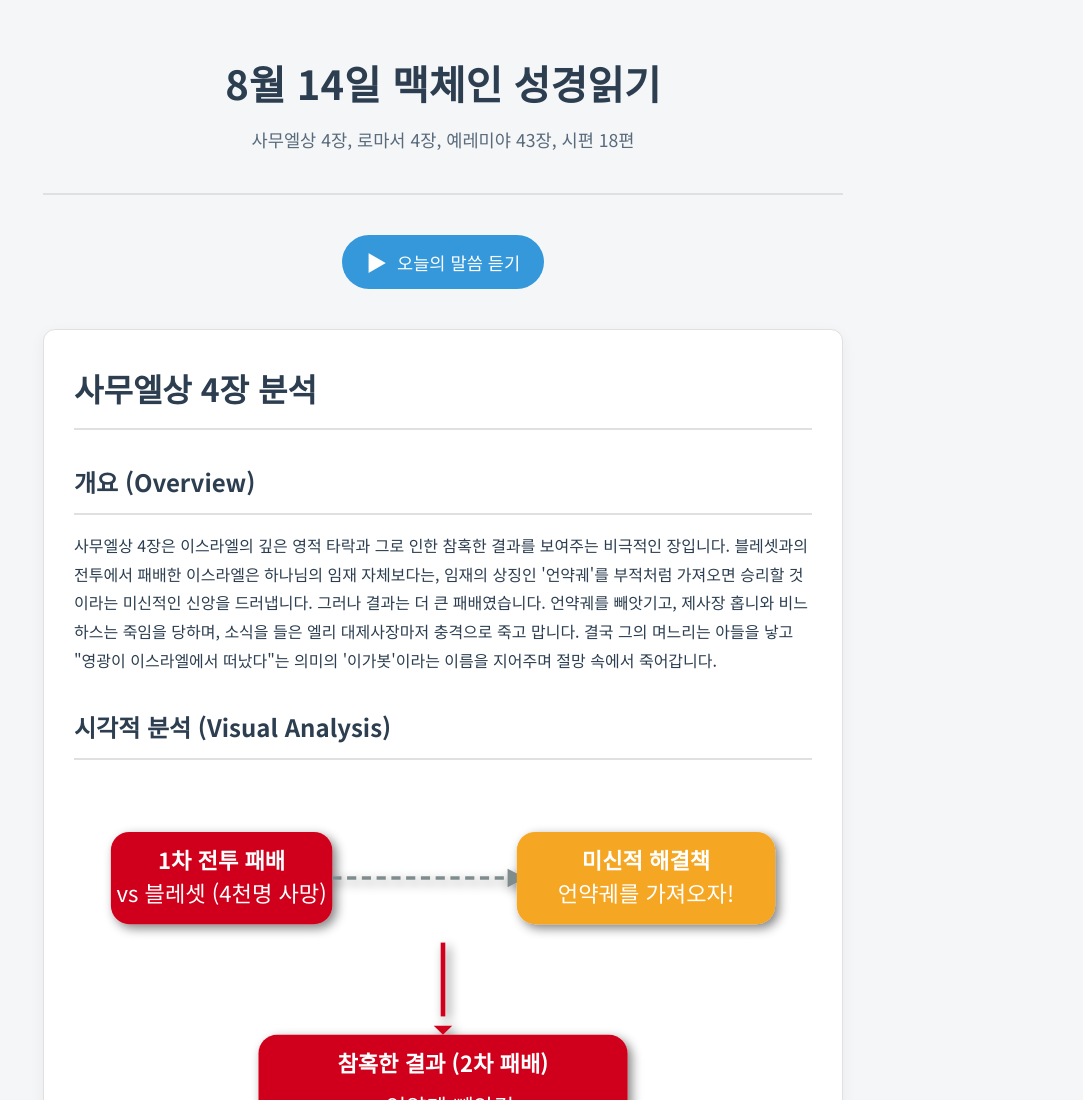
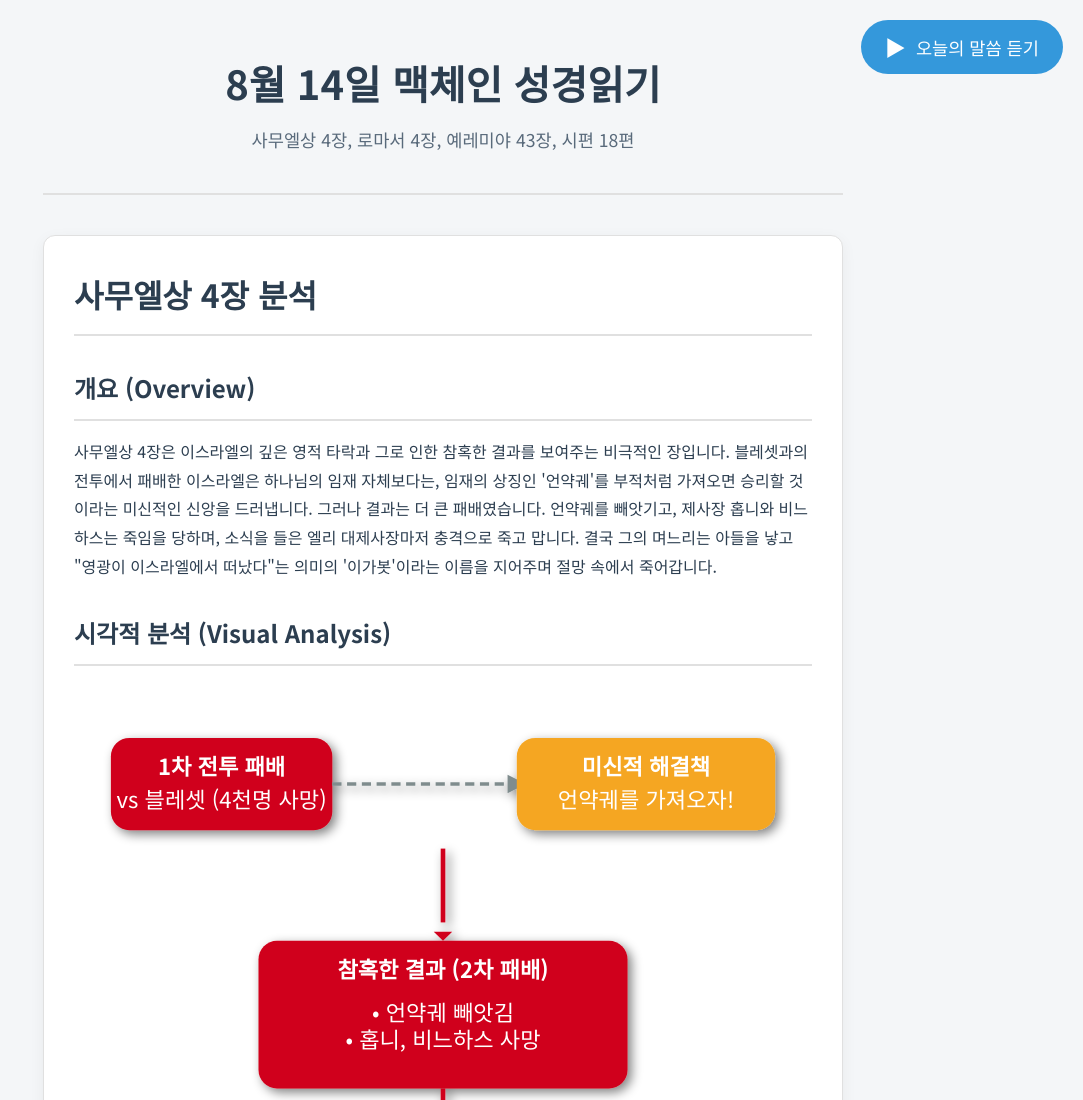
Before and after one commit to KBD71/mc0814, a plain HTML site: page index.html in a window 1280 px wide. Shown: the top 1100 px of the page, without its empty margins (197-1280 px from the left). Drawn offline with Linux system fonts and the light colour scheme.

Commit message:
Update index.html

```diff
--- a/index.html
+++ b/index.html
@@ -60,10 +60,11 @@
         }
 
         .audio-player-section {
-            display: flex;
-            justify-content: center;
-            margin-bottom: 40px;
-        }
+    position: fixed;   /* 요소를 화면에 고정시킵니다. 스크롤해도 위치가 바뀌지 않아요. */
+    top: 20px;         /* 화면 상단에서 20px 떨어진 위치에 배치합니다. */
+    right: 20px;       /* 화면 우측에서 20px 떨어진 위치에 배치합니다. */
+    z-index: 1000;     /* 다른 콘텐츠들보다 항상 위에 표시되도록 z-index 값을 높게 설정합니다. */
+}
 
         .audio-button {
             background-color: var(--accent-color);
```
